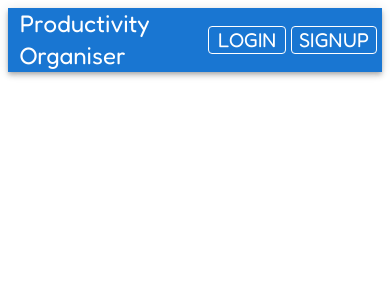
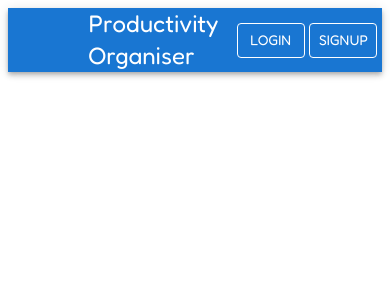
Before and after one commit to varunchodanker/productivityorganiser, a Next.js app: page / in a window 390 px wide. Shown: the top 300 px of the page. Built offline with nearby package versions, Linux system fonts and the light colour scheme.

Commit message:
Better nav spacing for non-mobile sizes.

```diff
--- a/components/NavBar.tsx
+++ b/components/NavBar.tsx
@@ -7,17 +7,17 @@ const NavBar = () => {
     return (
             <AppBar position='sticky' className = "navAppBar">
                     <Toolbar disableGutters className = "navToolBar">
-                        <Typography variant = 'h5' sx = {{ml: '3vw', flexGrow: 1}}
+                        <Typography className = "navTitle" variant = 'h5' sx = {{mr: "auto"}}
                         >
                             Productivity Organiser
                         </Typography>
                         <Button className = "accountButton" variant = "outlined" color = "inherit" sx = {{mr: '1.2vw', size: "small"}}>
-                            <Typography variant = 'h6'>
+                            <Typography variant = 'h7'>
                                 Login
                             </Typography>
                         </Button>
                         <Button className = "accountButton" variant = "outlined" color = "inherit" sx = {{mr: '1.2vw', size: "small"}}>
-                            <Typography variant = 'h6'>
+                            <Typography variant = 'h7'>
                                 Signup
                             </Typography>
                         </Button>
--- a/styles/globals.css
+++ b/styles/globals.css
@@ -5,7 +5,8 @@
 
 .accountButton {
   /* max-height: 35px; */
-  height: 2em;
+  height: 2.5em;
+  width: 5em;
   /* height: 0.000000000000001%; */
   /* transform: scaleY(0.9); */
   /* margin-top: 0.5%;
@@ -25,3 +26,11 @@
   /* height:100%; */
   /* background-color: blue; */
 }
+
+.navTitle {
+  /* text-align: center; */
+  position: relative;
+  /* left: calc(50vw - attr(width px)); */
+  left: 50vw;
+  transform: translateX(-50%);
+}
```
